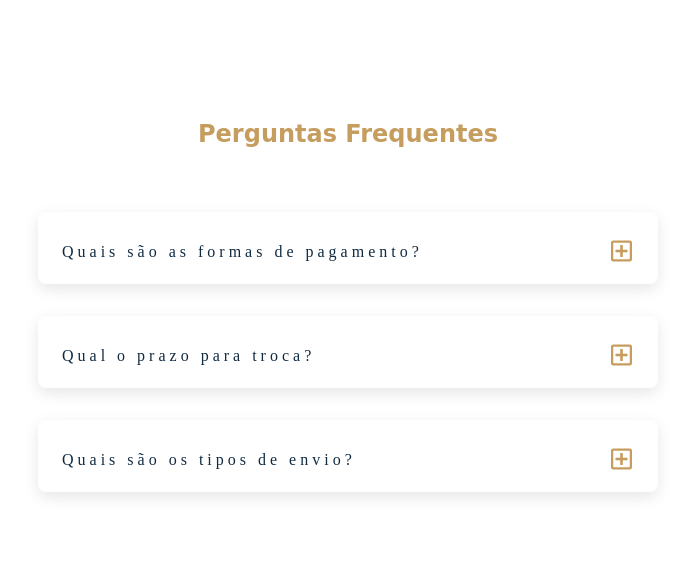
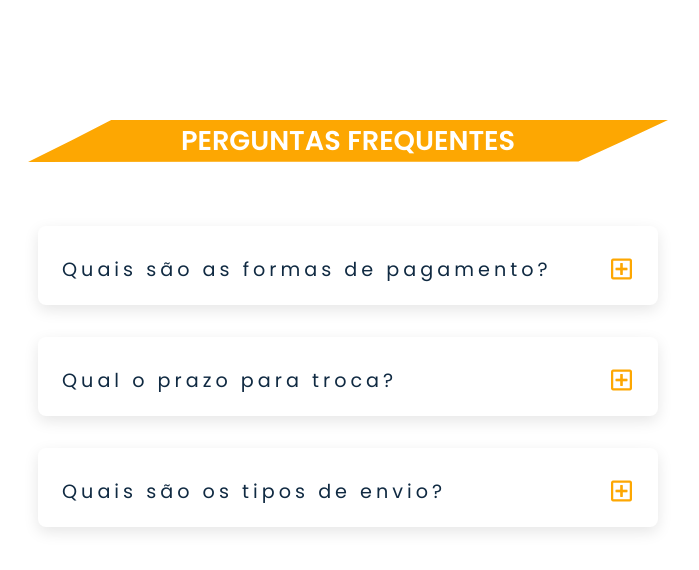
Before and after one commit to lilian-rangel/Projeto-FAQ, a plain HTML site: page index.html in a window 1280 px wide. Shown: the whole page, without its empty margins (292-991 px from the left). Drawn offline with Linux system fonts and the light colour scheme.

Commit message:
:sparkles: feat: adjust style and text

```diff
--- a/assets/css/styles.css
+++ b/assets/css/styles.css
@@ -1,17 +1,16 @@
-@import url("https://fonts.googleapis.com/css?family=Open+Sans|Roboto:400,700&display=swap");
+@import url('https://fonts.googleapis.com/css2?family=Poppins:wght@200;300;400;500;600;700&display=swap');
 
 * {
     padding: 0;
     margin: 0;
     box-sizing: border-box;
+    font-family: 'Poppins', sans-serif;
 }
 
 :root {
-    --clr-gold: #c59d5f;
+    --main-color: #fda702;
     --clr-grey-1: hsl(209, 61%, 16%);
     --clr-white: #fff;
-    --ff-primary: "Roboto", sans-serif;
-    --ff-secondary: "Open Sans", sans-serif;
     --fixed-width: 620px;
     --light-shadow: 0 5px 15px rgba(0, 0, 0, 0.1);
     --radius: 0.5rem;
@@ -26,9 +25,15 @@
 }
 
 .title h2 {
-    color: var(--clr-gold);
-    font-family: "Great Vibes", cursive;
+    font-size: 1.7rem;
+    font-weight: 600;
+    background: var(--main-color);
+    color: var(--clr-white);
     text-align: center;
+    text-transform: uppercase;
+    clip-path: polygon(100% 0, 93% 50%, 86% 99%, 0% 100%, 7% 47%, 13% 0%);
+    width: 50%;
+    margin: 0 auto;
 }
 
 .section {
@@ -60,6 +65,8 @@
     margin-bottom: 0;
     letter-spacing: var(--spacing);
     color: var(--clr-grey-1);
+    font-size: 1.2rem;
+    font-weight: 400;
 }
 
 .question-btn {
@@ -67,7 +74,7 @@
     background: transparent;
     border-color: transparent;
     cursor: pointer;
-    color: var(--clr-gold);
+    color: var(--main-color);
     transition: var(--transition);
 }
 
--- a/index.html
+++ b/index.html
@@ -27,7 +27,7 @@
                     </button>
                 </div>
                 <div class="question-text">
-                    <p>Lorem ipsum dolor sit, amet consectetur adipisicing elit. Veritatis quo laboriosam aliquam molestiae odio saepe aperiam magni asperiores iusto? Velit.</p>
+                    <p>Aceitamos as bandeiras Visa, Mastercard, Paypal e American Express tanto crédito quanto débito.</p>
                 </div>
             </article>
             <article class="question">
@@ -43,7 +43,7 @@
                     </button>
                 </div>
                 <div class="question-text">
-                    <p>Lorem ipsum dolor sit, amet consectetur adipisicing elit. Veritatis quo laboriosam aliquam molestiae odio saepe aperiam magni asperiores iusto? Velit.</p>
+                    <p>A partir do momento de recebimento do pedido, nossos clientes tem um prazo de 30 dias para troca sem nenhum custo adicional.</p>
                 </div>
             </article>
             <article class="question">
@@ -59,7 +59,7 @@
                     </button>
                 </div>
                 <div class="question-text">
-                    <p>Lorem ipsum dolor sit, amet consectetur adipisicing elit. Veritatis quo laboriosam aliquam molestiae odio saepe aperiam magni asperiores iusto? Velit.</p>
+                    <p>Trabalhamos com entrega pelos Correios e por transportadora. Consulte o prazo de entrega e os valores adicionando o cep no campo indicado.</p>
                 </div>
             </article>
         </div>
```
